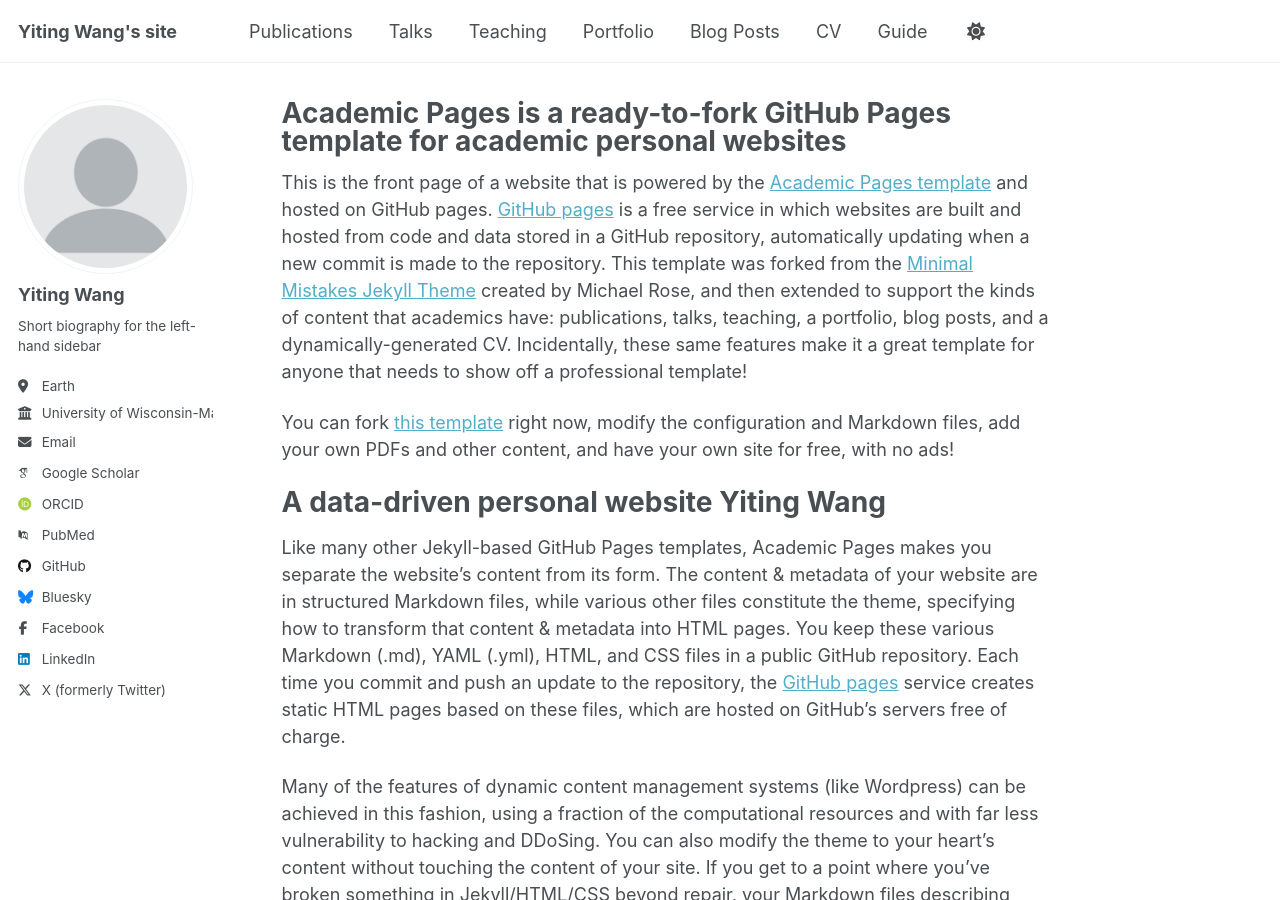
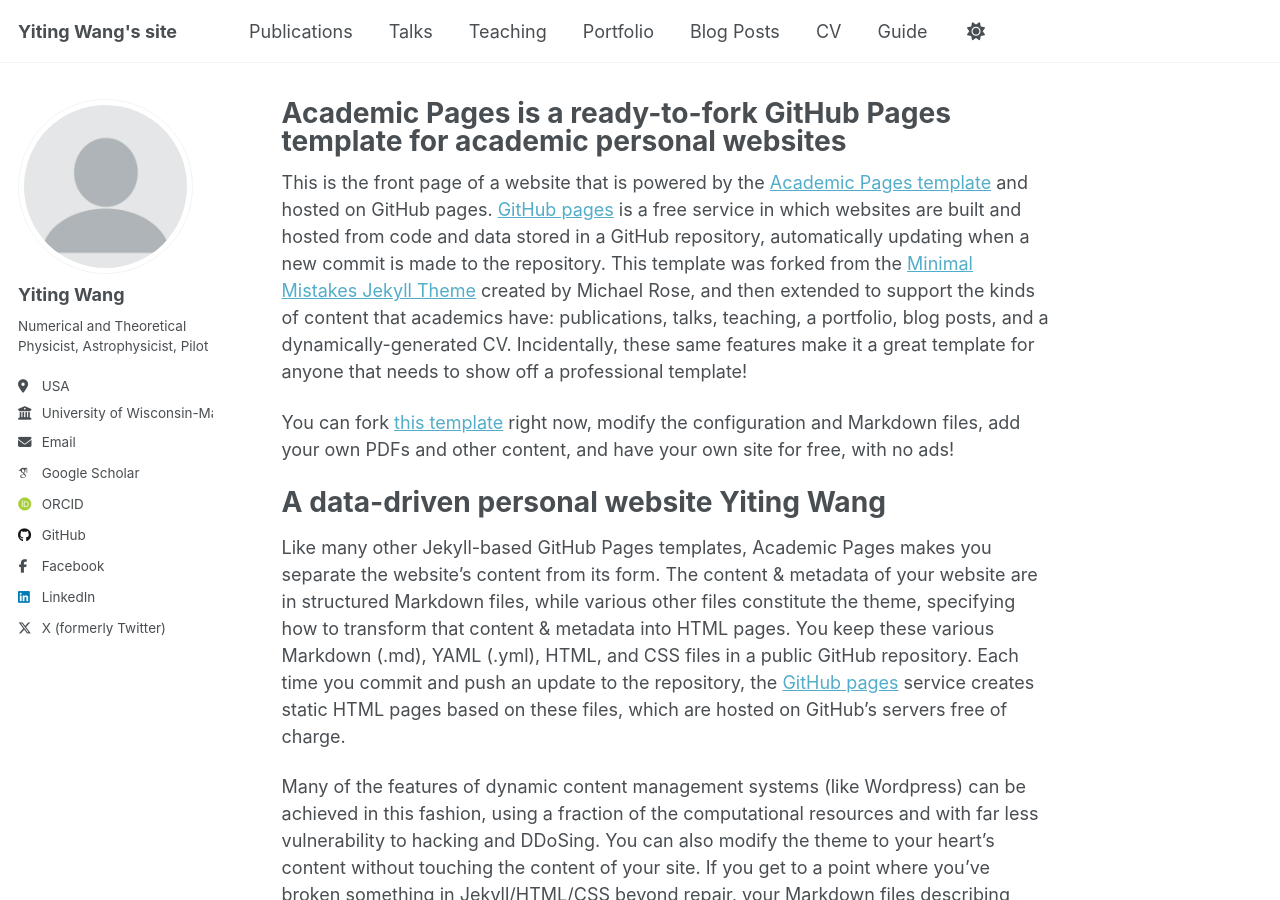
Before and after one commit to OdileYTWang/OdileYTWang.github.io, a Jekyll site: the page built from _pages/about.md, in a window 1280 px wide and 900 px high. Built offline with Jekyll 4.4.1, drawn with Linux system fonts in a browser that asks for light colours; some web fonts are replaced; a script that is not in the unit is left out.

Commit message:
Update _config.yml

```diff
--- a/_config.yml
+++ b/_config.yml
@@ -26,8 +26,8 @@ author:
   avatar           : "profile.png"
   name             : "Yiting Wang"
   pronouns         : # example: "she/her"
-  bio              : "Short biography for the left-hand sidebar"
-  location         : "Earth"
+  bio              : "Numerical and Theoretical Physicist, Astrophysicist, Pilot"
+  location         : "USA"
   employer         : "University of Wisconsin-Madison"
   uri              : # URL
   email            : "wang2632@wisc.edu"
@@ -40,7 +40,7 @@ author:
   impactstory      : # URL
   orcid            : "https://orcid.org/0000-0002-3143-4552"
   semantic         : # URL
-  pubmed           : "https://www.ncbi.nlm.nih.gov/pubmed/?term=john+snow"
+  pubmed           : # "https://www.ncbi.nlm.nih.gov/pubmed/?term=john+snow"
   researchgate     : # URL
   scopus           : # URL
 
@@ -54,7 +54,7 @@ author:
 
   # Social media
   artstation       : # Username
-  bluesky          : "bsky.app" # Replace this with you Bluesky username
+  bluesky          : # "bsky.app" # Replace this with you Bluesky username
   facebook         : "yiting.wang.1276"
   flickr           : # Username
   foursquare       : # Username
```
